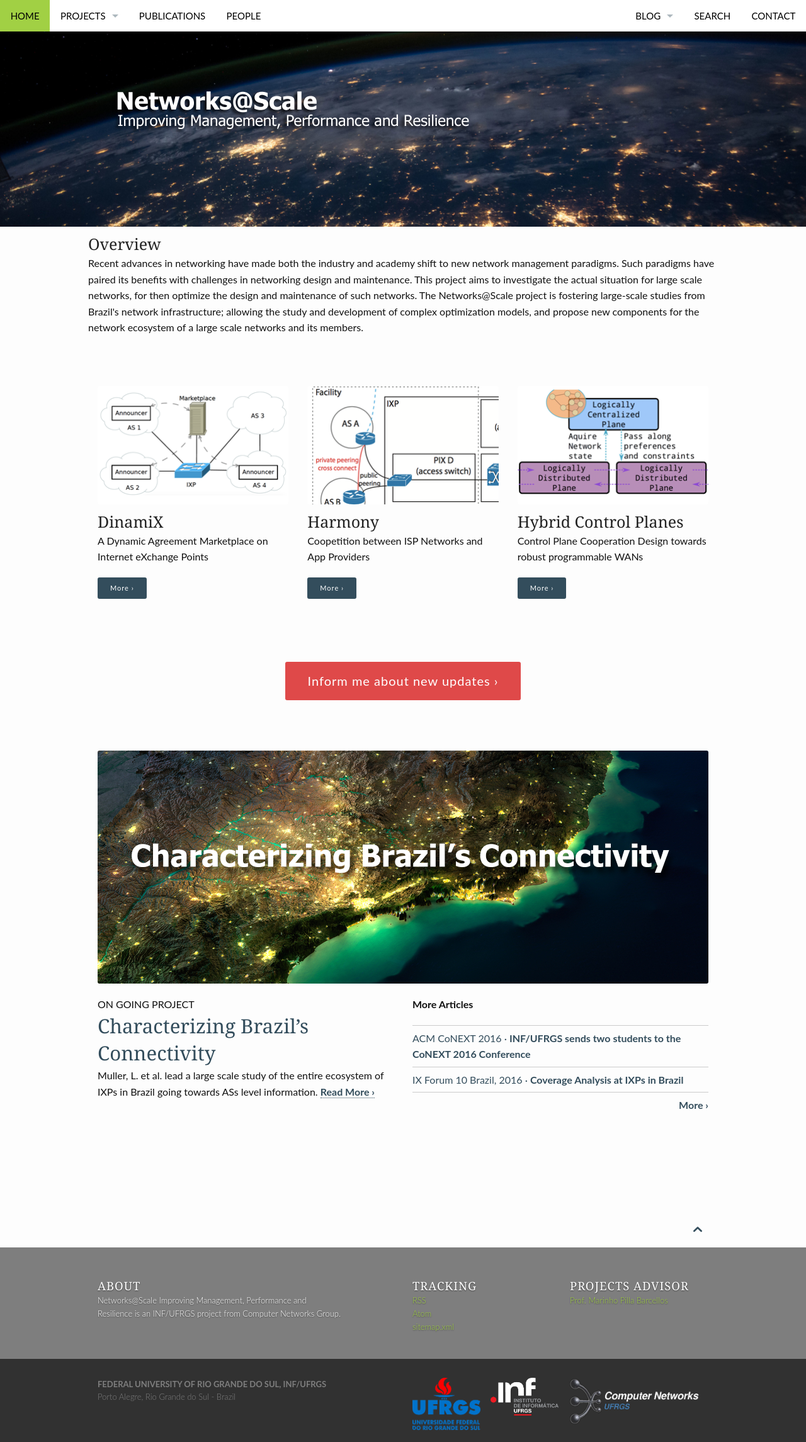
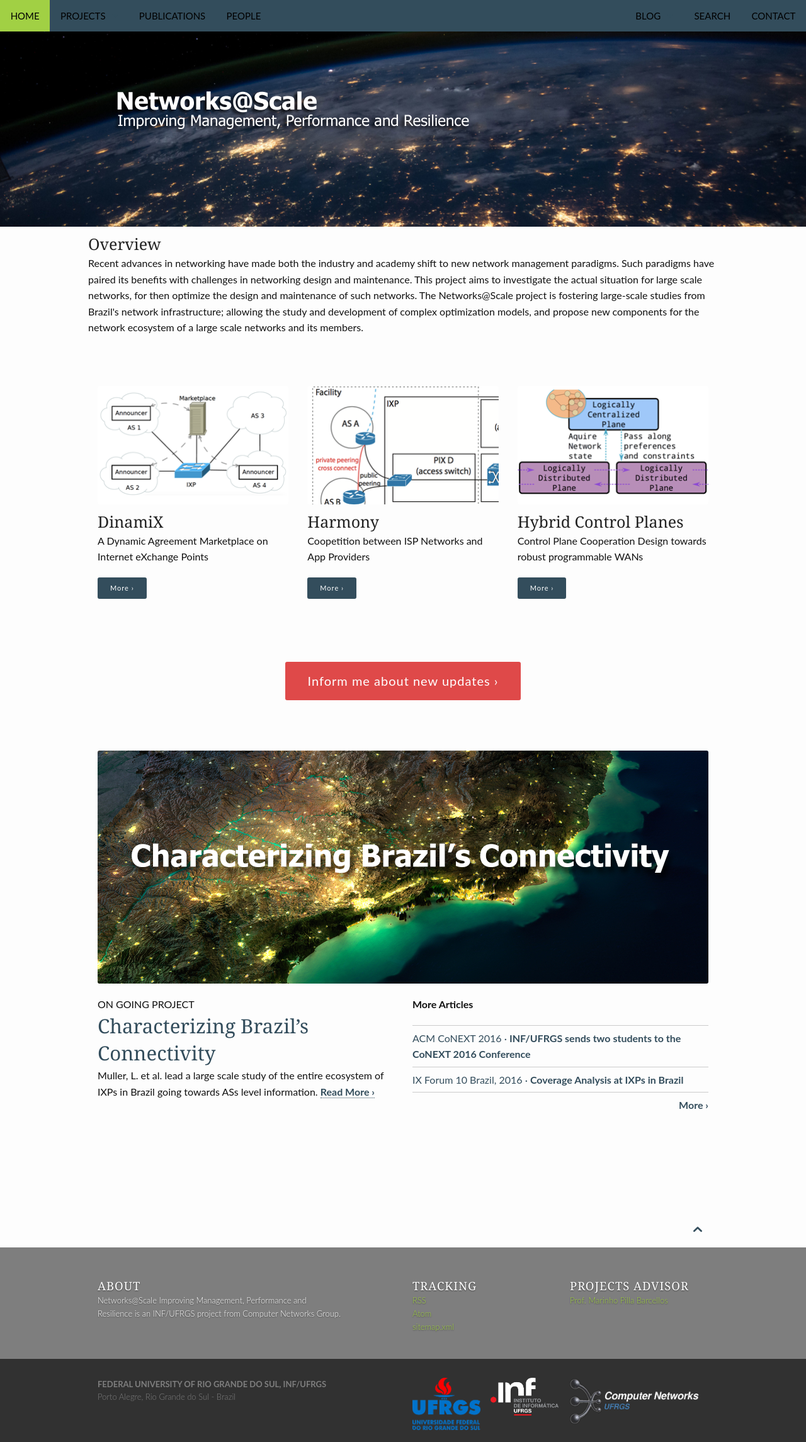
Before and after one commit to ufrgs-networks-group/networks-at-scale, a Jekyll site: the page built from pages/pages-root-folder/index.md, in a window 1280 px wide. Shown: the whole page at 63% size. Built offline with Jekyll 4.4.1, drawn with Linux system fonts in a browser that asks for light colours.

Commit message:
Experimenting colors

```diff
--- a/_sass/_01_settings_colors.scss
+++ b/_sass/_01_settings_colors.scss
@@ -71,7 +71,7 @@
 /* Topbar-Navigation
 ------------------------------------------------------------------- */
 
-$topbar-bg-color: #334D5C;		// dark turquoise
+$topbar-bg-color: #fff;
 
 $topbar-dropdown-toggle-color: $ci-1;
 
--- a/_sass/_04_settings_global.scss
+++ b/_sass/_04_settings_global.scss
@@ -1372,7 +1372,7 @@
 // $include-html-top-bar-classes: $include-html-classes;
 
 // Background color for the top bar
-$topbar-bg-color: #fff;
+$topbar-bg-color: #334D5C;		// dark turquoise
 $topbar-bg: $topbar-bg-color;
 
 // Height and margin
```
